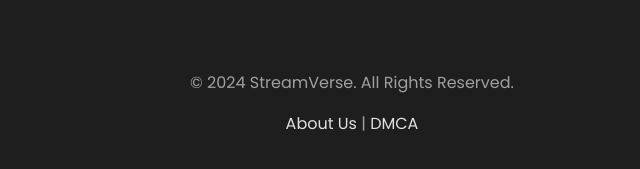
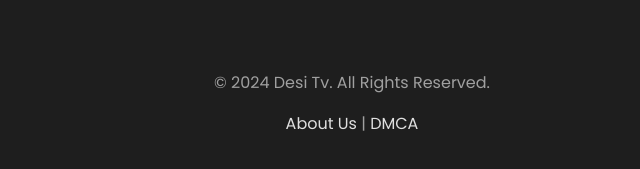
Before and after one commit to yfk123-code/Live-web, a plain HTML site: page index.html in a window 1280 px wide. Shown: the part 753-922 px from the top of the page, 288-928 px from the left. Drawn offline with Linux system fonts and the light colour scheme.

Commit message:
Update index.html

```diff
--- a/index.html
+++ b/index.html
@@ -39,7 +39,7 @@
     <!-- NEW: Footer -->
     <footer>
         <div class="container">
-            <p>&copy; 2024 StreamVerse. All Rights Reserved.</p>
+            <p>&copy; 2024 Desi Tv. All Rights Reserved.</p>
             <nav>
                 <a href="about.html">About Us</a> |
                 <a href="dmca.html">DMCA</a>
```
